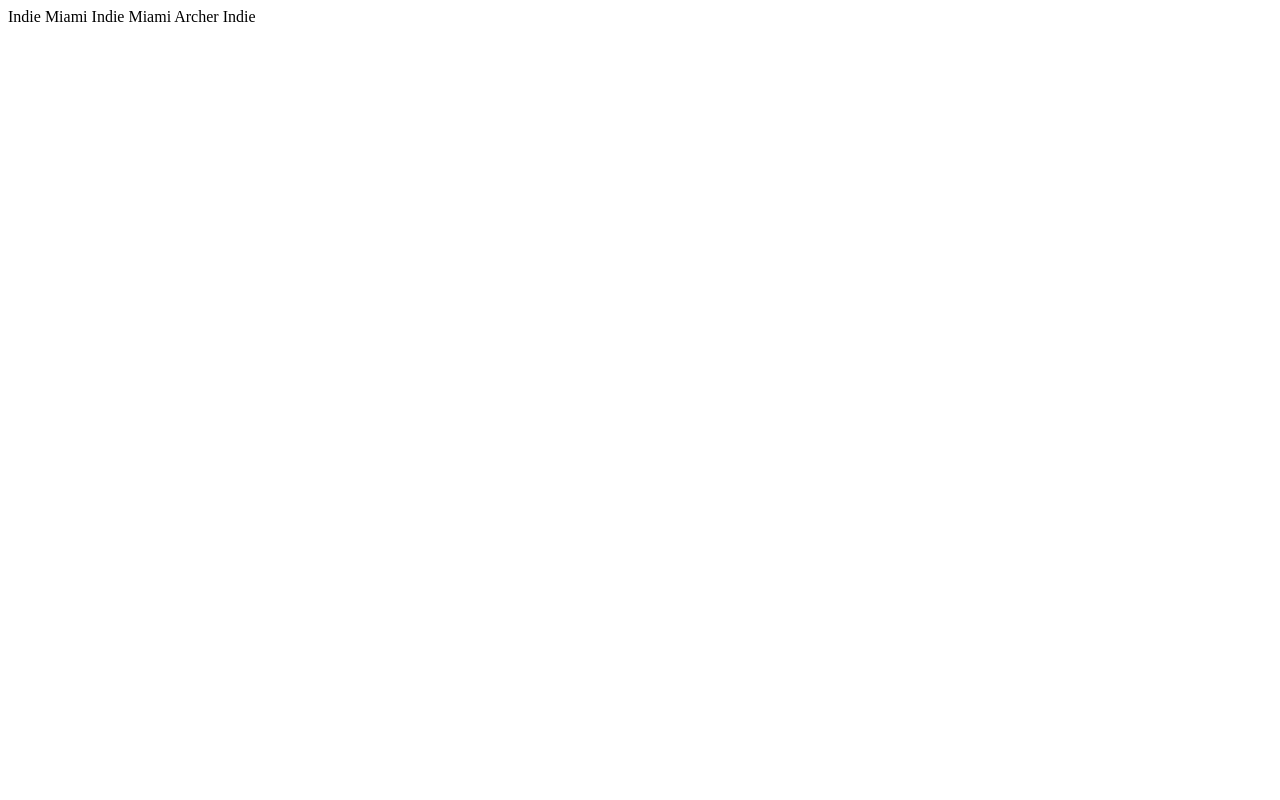
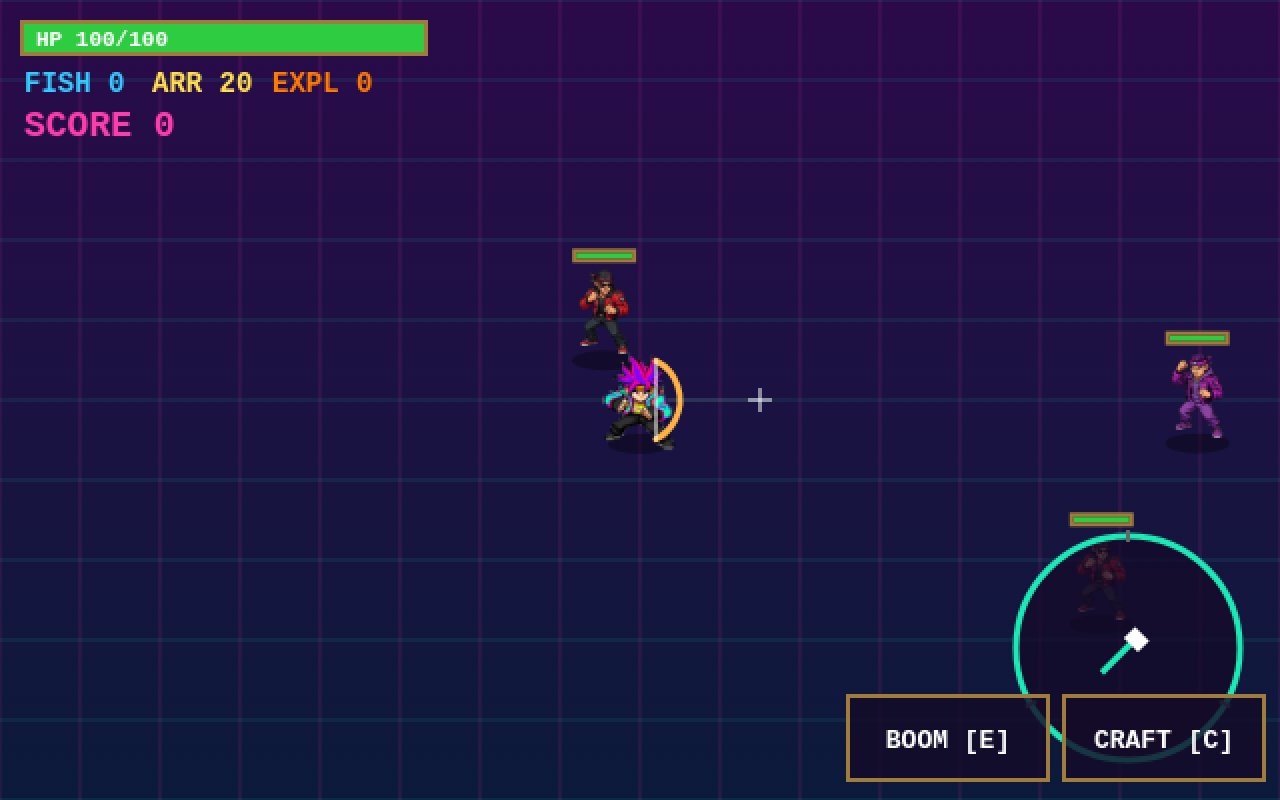
Before and after one commit to gborisl94/dora, a website: page www/index.html in a window 1280 px wide. Drawn offline with Linux system fonts and the light colour scheme.

Commit message:
Update index.html

```diff
--- a/www/index.html
+++ b/www/index.html
@@ -1,10 +1,38 @@
-<?xml version='1.0' encoding='utf-8'?>
-<widget id="com.indie.miami" version="1.0.0" xmlns="http://www.w3.org/ns/widgets" xmlns:cdv="http://cordova.apache.org/ns/1.0">
-    <name>Indie Miami</name>
-    <description>Indie Miami Archer</description>
-    <author email="dev@example.com" href="https://example.com">Indie</author>
-    <content src="index.html" />
-    <access origin="*" />
-    <allow-intent href="http://*/*" />
-    <allow-intent href="https://*/*" />
-</widget>
+<!DOCTYPE html>
+<html lang="fr">
+<head>
+<meta charset="utf-8">
+<meta name="viewport" content="width=device-width,initial-scale=1,maximum-scale=1,user-scalable=no,viewport-fit=cover">
+<meta name="theme-color" content="#0b1a3a">
+<meta name="mobile-web-app-capable" content="yes">
+<meta name="apple-mobile-web-app-capable" content="yes">
+<meta name="apple-mobile-web-app-status-bar-style" content="black-translucent">
+<title>Indie Miami Archer</title>
+<style>
+  * { margin:0; padding:0; box-sizing:border-box; }
+  html, body {
+    width:100%; height:100%;
+    overflow:hidden;
+    background:#0b1a3a;
+    /* Empêche le zoom, la sélection, le rebond, les menus contextuels */
+    touch-action:none;
+    -webkit-user-select:none; user-select:none;
+    -webkit-tap-highlight-color:transparent;
+    -webkit-touch-callout:none;
+    overscroll-behavior:none;
+    font-family:monospace;
+  }
+  #c {
+    display:block;
+    width:100vw; height:100vh;
+    /* Le canvas est étiré pour remplir l'écran */
+    background:#0b1a3a;
+    image-rendering:pixelated;   /* look pixel-art net */
+  }
+</style>
+</head>
+<body>
+  <canvas id="c"></canvas>
+  <script src="game.js"></script>
+</body>
+</html>
```
